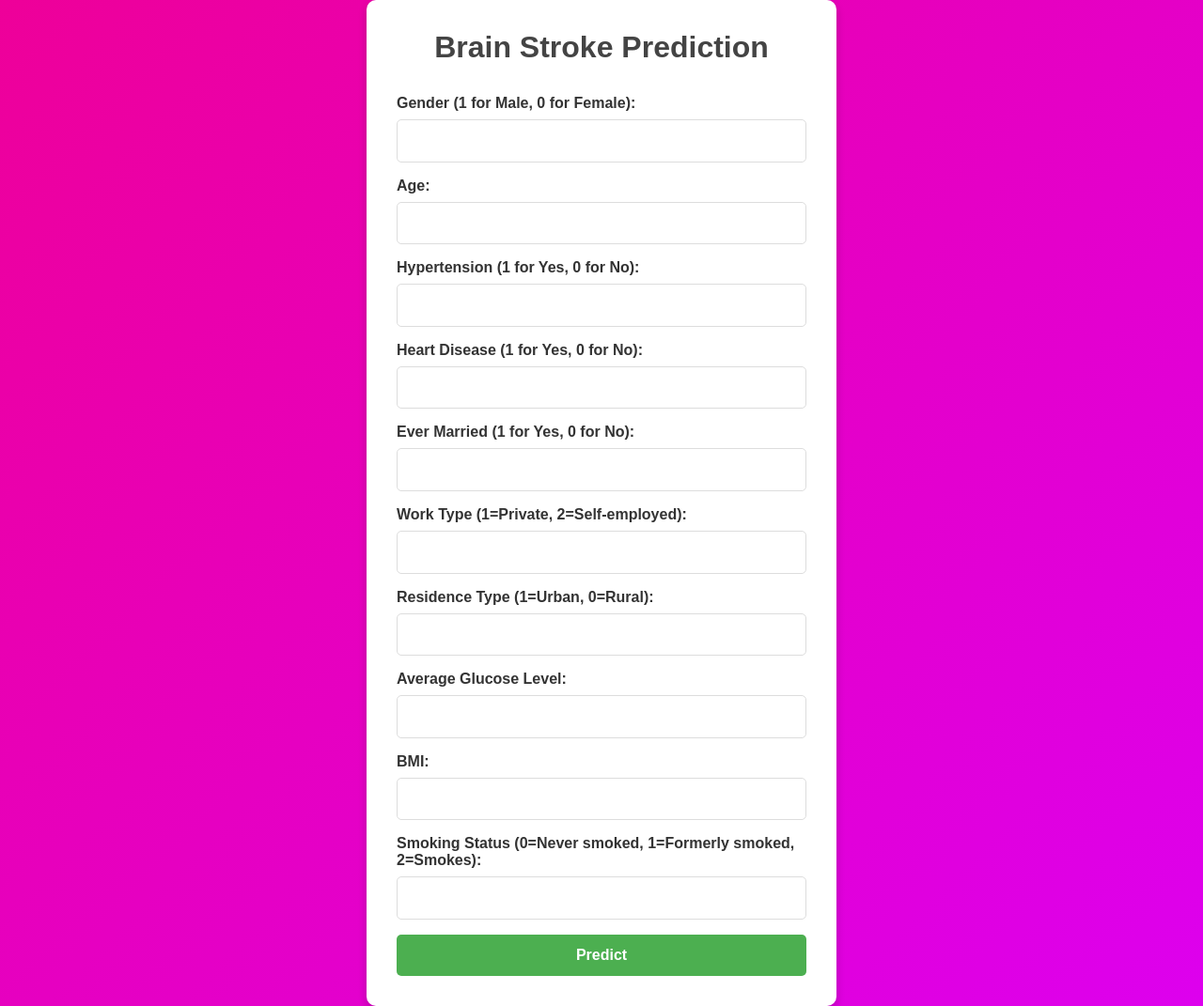
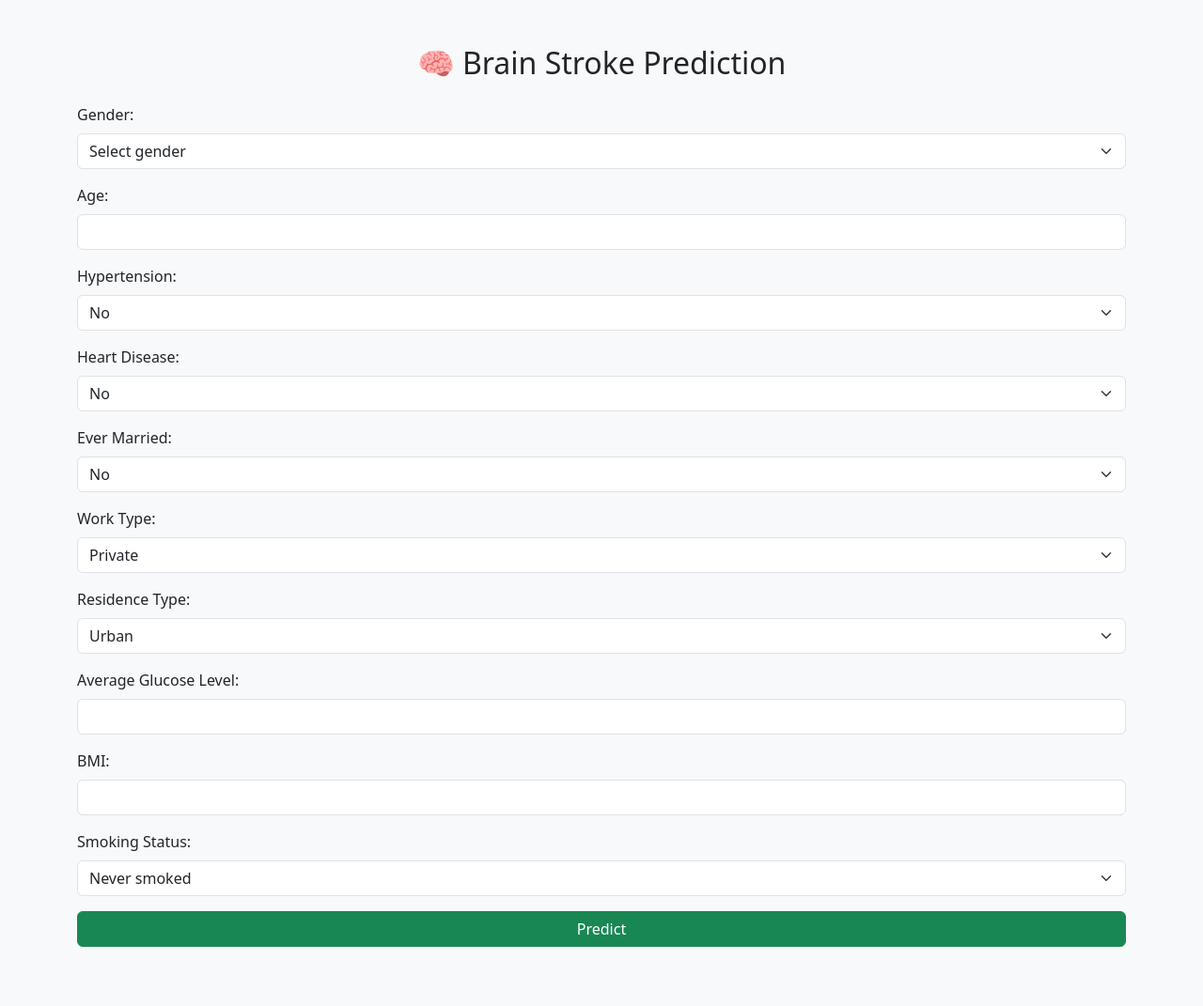
Before and after one commit to suregowtham123/BRAIN-STROKE-PREDICTION-, a Flask app: page / in a window 1280 px wide. Shown: the whole page at 94% size. After the commit the page ends 1008 px from the top, so only its background shows below. Run offline with Flask 2, Linux system fonts and the light colour scheme.

Commit message:
Update index.html

```diff
--- a/templates/index.html
+++ b/templates/index.html
@@ -1,124 +1,116 @@
-<!doctype html>
+<!DOCTYPE html>
 <html lang="en">
 <head>
     <meta charset="UTF-8">
-    <meta name="viewport" content="width=device-width, initial-scale=1.0">
     <title>Brain Stroke Prediction</title>
-    <style>
-        /* Basic Reset */
-        * {
-            margin: 0;
-            padding: 0;
-            box-sizing: border-box;
-        }
+    <link rel="stylesheet" href="https://cdn.jsdelivr.net/npm/bootstrap@5.3.0/dist/css/bootstrap.min.css">
+</head>
+<body class="bg-light">
+<div class="container mt-5">
+    <h2 class="text-center mb-4">🧠 Brain Stroke Prediction</h2>
 
-        /* Body Styling */
-        body {
-            font-family: Arial, sans-serif;
-            display: flex;
-            justify-content: center;
-            align-items: center;
-            min-height: 100vh;
-            background: linear-gradient(135deg, #e09, #d0e);
-            color: #333;
-        }
+    <form method="POST" action="/predict">
+        <div class="mb-3">
+            <label for="gender" class="form-label">Gender:</label>
+            <select class="form-select" id="gender" name="gender" required>
+                <option value="" disabled selected>Select gender</option>
+                <option value="0">Male</option>
+                <option value="1">Female</option>
+                <option value="2">Other</option>
+            </select>
+        </div>
 
-        /* Form Container */
-        .container {
-            background-color: #fff;
-            padding: 2em;
-            max-width: 500px;
-            width: 90%;
-            border-radius: 10px;
-            box-shadow: 0 4px 10px rgba(0, 0, 0, 0.2);
-        }
+        <div class="mb-3">
+            <label for="age" class="form-label">Age:</label>
+            <input type="number" step="0.1" class="form-control" id="age" name="age" required>
+        </div>
 
-        /* Header */
-        h1 {
-            text-align: center;
-            color: #444;
-            margin-bottom: 1em;
-        }
+        <div class="mb-3">
+            <label class="form-label">Hypertension:</label>
+            <select class="form-select" name="hypertension" required>
+                <option value="0">No</option>
+                <option value="1">Yes</option>
+            </select>
+        </div>
 
-        /* Form Label */
-        label {
-            display: block;
-            margin-bottom: 0.5em;
-            font-weight: bold;
-        }
+        <div class="mb-3">
+            <label class="form-label">Heart Disease:</label>
+            <select class="form-select" name="heart_disease" required>
+                <option value="0">No</option>
+                <option value="1">Yes</option>
+            </select>
+        </div>
 
-        /* Form Input */
-        input[type="text"] {
-            width: 100%;
-            padding: 0.8em;
-            margin-bottom: 1em;
-            border: 1px solid #ddd;
-            border-radius: 5px;
-            font-size: 1em;
-        }
+        <div class="mb-3">
+            <label class="form-label">Ever Married:</label>
+            <select class="form-select" name="ever_married" required>
+                <option value="0">No</option>
+                <option value="1">Yes</option>
+            </select>
+        </div>
 
-        /* Button */
-        button {
-            width: 100%;
-            padding: 0.8em;
-            font-size: 1em;
-            font-weight: bold;
-            color: #fff;
-            background-color: #4CAF50;
-            border: none;
-            border-radius: 5px;
-            cursor: pointer;
-            transition: background-color 0.3s ease;
-        }
+        <div class="mb-3">
+            <label class="form-label">Work Type:</label>
+            <select class="form-select" name="work_type" required>
+                <option value="0">Private</option>
+                <option value="1">Self-employed</option>
+                <option value="2">Govt_job</option>
+                <option value="3">children</option>
+                <option value="4">Never_worked</option>
+            </select>
+        </div>
 
-        button:hover {
-            background-color: #45a049;
-        }
+        <div class="mb-3">
+            <label class="form-label">Residence Type:</label>
+            <select class="form-select" name="residence_type" required>
+                <option value="0">Urban</option>
+                <option value="1">Rural</option>
+            </select>
+        </div>
 
-        /* Prediction Result Styling */
-        h2 {
-            margin-top: 1em;
-            text-align: center;
-        }
+        <div class="mb-3">
+            <label for="avg_glucose_level" class="form-label">Average Glucose Level:</label>
+            <input type="number" step="0.01" class="form-control" id="avg_glucose_level" name="avg_glucose_level" required>
+        </div>
 
-        /* Error Message */
-        .error {
-            color: #ff4d4d;
-        }
-    </style>
-</head>
-<body>
-    <div class="container">
-        <h1>Brain Stroke Prediction</h1>
-        <form action="/predict" method="post">
-            <label>Gender (1 for Male, 0 for Female):</label>
-            <input type="text" name="gender" required><br>
-            <label>Age:</label>
-            <input type="text" name="age" required><br>
-            <label>Hypertension (1 for Yes, 0 for No):</label>
-            <input type="text" name="hypertension" required><br>
-            <label>Heart Disease (1 for Yes, 0 for No):</label>
-            <input type="text" name="heart_disease" required><br>
-            <label>Ever Married (1 for Yes, 0 for No):</label>
-            <input type="text" name="ever_married" required><br>
-            <label>Work Type (1=Private, 2=Self-employed):</label>
-            <input type="text" name="work_type" required><br>
-            <label>Residence Type (1=Urban, 0=Rural):</label>
-            <input type="text" name="residence_type" required><br>
-            <label>Average Glucose Level:</label>
-            <input type="text" name="avg_glucose_level" required><br>
-            <label>BMI:</label>
-            <input type="text" name="bmi" required><br>
-            <label>Smoking Status (0=Never smoked, 1=Formerly smoked, 2=Smokes):</label>
-            <input type="text" name="smoking_status" required><br>
-            <button type="submit">Predict</button>
+        <div class="mb-3">
+            <label for="bmi" class="form-label">BMI:</label>
+            <input type="number" step="0.1" class="form-control" id="bmi" name="bmi" required>
+        </div>
+
+        <div class="mb-3">
+            <label class="form-label">Smoking Status:</label>
+            <select class="form-select" name="smoking_status" required>
+                <option value="0">Never smoked</option>
+                <option value="1">Formerly smoked</option>
+                <option value="2">Smokes</option>
+            </select>
+        </div>
+
+        <button type="submit" class="btn btn-success w-100">Predict</button>
     </form>
 
     {% if prediction %}
-            <h2>Prediction: {{ prediction }}</h2>
+        <div class="alert alert-info mt-4 text-center">
+            <h4>🧾 Prediction: <strong>{{ prediction }}</strong></h4>
+        </div>
     {% endif %}
+
+    {% if input_data %}
+        <div class="mt-4">
+            <h5>🔍 Input Details:</h5>
+            <ul class="list-group">
+                {% for key, value in input_data.items() %}
+                    <li class="list-group-item"><strong>{{ key }}:</strong> {{ value }}</li>
+                {% endfor %}
+            </ul>
+        </div>
+    {% endif %}
+
     {% if error %}
-            <h2 class="error">Error: {{ error }}</h2>
+        <div class="alert alert-danger mt-4 text-center">
+            <strong>Error:</strong> {{ error }}
+        </div>
     {% endif %}
 </div>
 </body>
```
Lines whose indentation alone changed are shown as unchanged.
